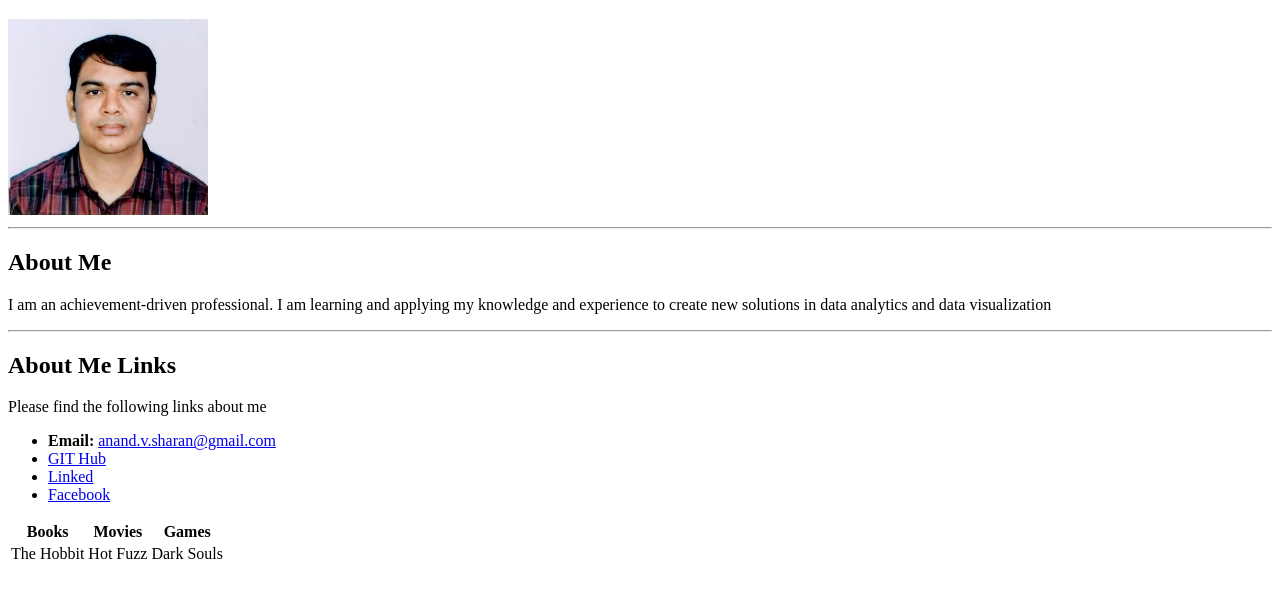
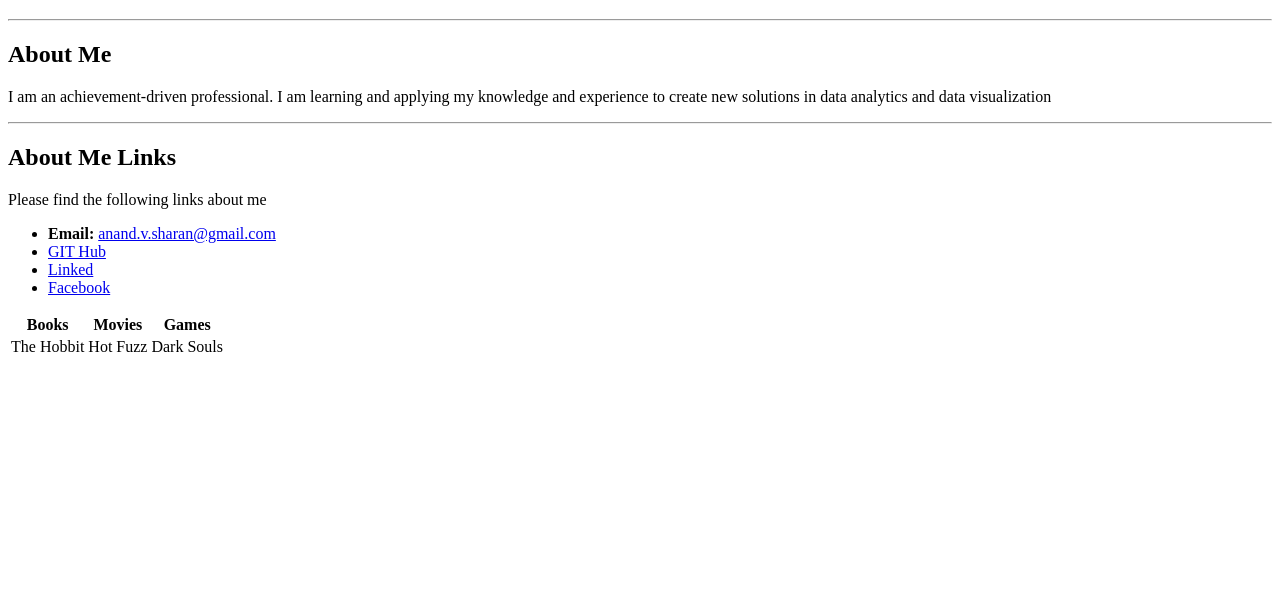
Before and after one commit to anand-sharan/anand-sharan.github.io, a plain HTML site: page Basic-HTML-Bio.html in a window 1280 px wide. Shown: the part 61-658 px from the top of the page. Drawn offline with Linux system fonts and the light colour scheme; files whose address does not match are found by name.

Commit message:
Update Basic-HTML-Bio.html

```diff
--- a/Basic-HTML-Bio.html
+++ b/Basic-HTML-Bio.html
@@ -7,7 +7,6 @@
 
 <body>
   <h1>Anand Sharan</h1>
-  <img width="200" src="C:\Users\anand\ucb-bel-data-pt-08-2020-u-c\01-Lesson-Plans\11-Web\2\Activities\01-Stu_HTMLBio\Unsolved\Anand.jpg" alt="Photo">
   <section>
     <hr>
     <h2>About Me</h2>
```
